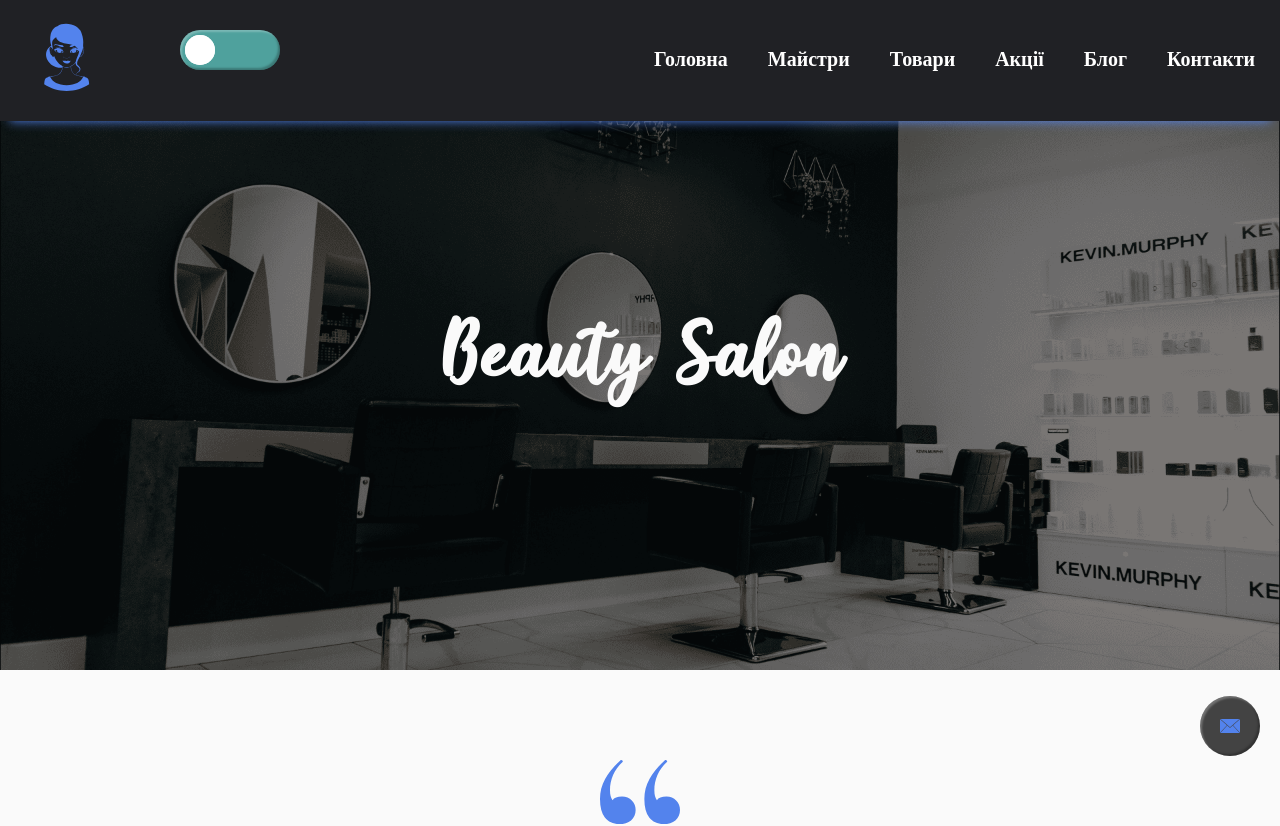
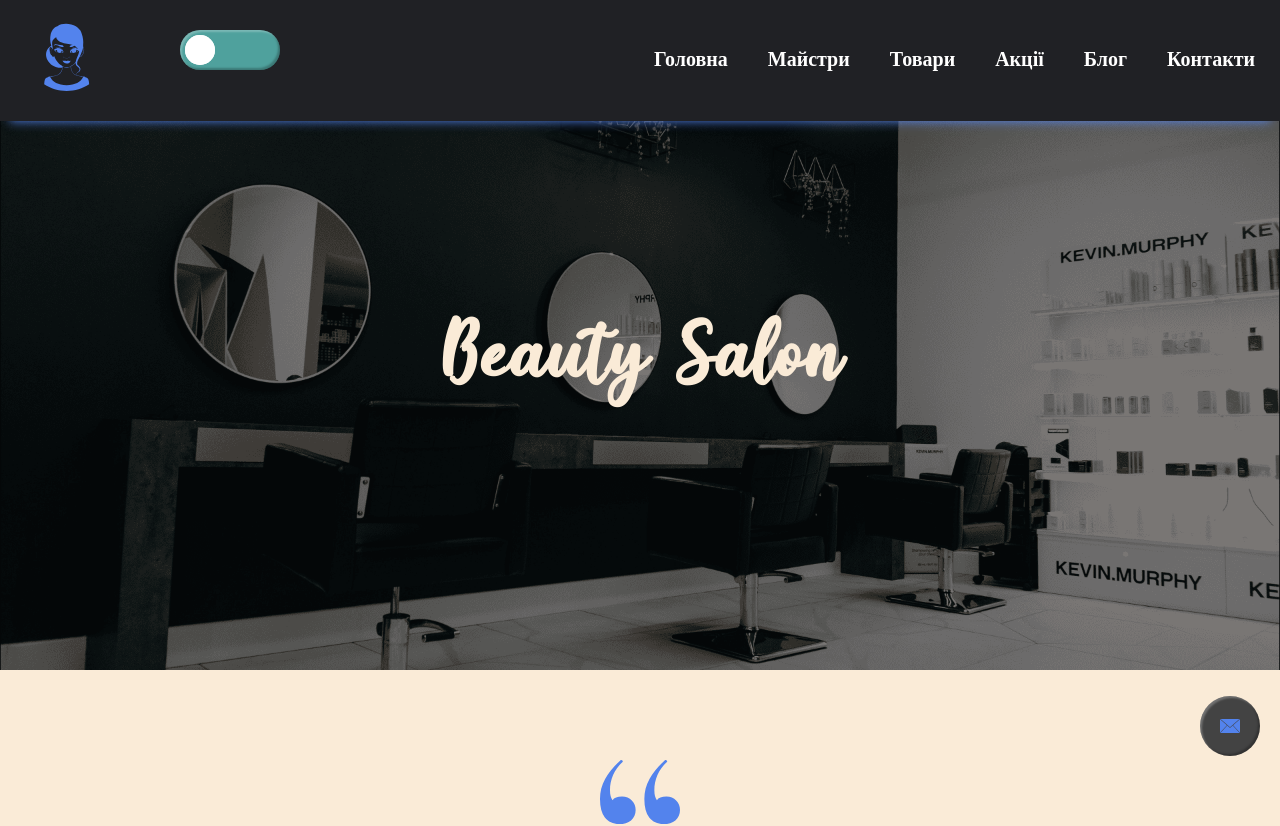
Before and after one commit to dimatany/ReactLess, a React (Create React App) app: page / in a window 1280 px wide. Shown: the top 826 px of the page. Built offline with nearby package versions, Linux system fonts and the light colour scheme.

Commit message:
fixed several css rules

```diff
--- a/src/index.css
+++ b/src/index.css
@@ -65,19 +65,19 @@ body::-webkit-scrollbar-thumb {
   }
 }
 :root[data-theme=light] {
-  --background-color: #fafafa;
+  --background-color: #FAEBD7;
   --color: #191d1c;
 }
 :root[data-theme=light] h1 {
-  --color: #fafafa;
+  --color: #FAEBD7;
 }
 
 :root[data-theme=dark] {
   --background-color: #202125;
-  --color: #ffffff;
+  --color: #FAEBD7;
 }
 :root[data-theme=dark] h1 {
-  --color: #fafafa;
+  --color: #FAEBD7;
 }
 
 body {
--- a/src/index.scss
+++ b/src/index.scss
@@ -86,17 +86,17 @@ body::-webkit-scrollbar-thumb {
 
 ///////////// - color theme rules
 :root[data-theme="light"] {
-  --background-color: #fafafa;
+  --background-color: #FAEBD7;
   --color: #191d1c;
   h1 {
-    --color: #fafafa;
+    --color: #FAEBD7;
   }
 }
 :root[data-theme="dark"] {
   --background-color: #202125;
-  --color: #ffffff;
+  --color: #FAEBD7;
   h1 {
-    --color: #fafafa;
+    --color: #FAEBD7;
   }
 }
 body {
--- a/src/Сomponents/Modal/Modal.module.css
+++ b/src/Сomponents/Modal/Modal.module.css
@@ -20,7 +20,7 @@
   max-width: 550px;
   background: #202125;
   position: absolute;
-  top: 180px;
+  top: 80px;
   margin: 0 20px;
   max-height: calc(80vh - 40px);
   text-align: left;
--- a/src/Сomponents/Modal/Modal.module.scss
+++ b/src/Сomponents/Modal/Modal.module.scss
@@ -28,7 +28,7 @@ $soft-blue: #8ab4f8;
   max-width: 550px;
   background: $very-dark-blue;
   position: absolute;
-  top: 180px;
+  top: 80px;
   margin: 0 20px;
   max-height: calc(80vh - 40px);
   text-align: left;
--- a/src/Сomponents/Modal/useLockBodyScroll.js
+++ b/src/Сomponents/Modal/useLockBodyScroll.js
@@ -1,6 +1,6 @@
 import { useLayoutEffect } from "react";
 
-export default function useLockBodyScroll() {
+ function useLockBodyScroll() {
 	useLayoutEffect(
 		() => {
 			//get original value of body
@@ -13,3 +13,5 @@ export default function useLockBodyScroll() {
 		[]
 	);
 }
+
+export default useLockBodyScroll;
```
Also changed, not shown: 1 other file (tests, documents, lock files or other folders).
